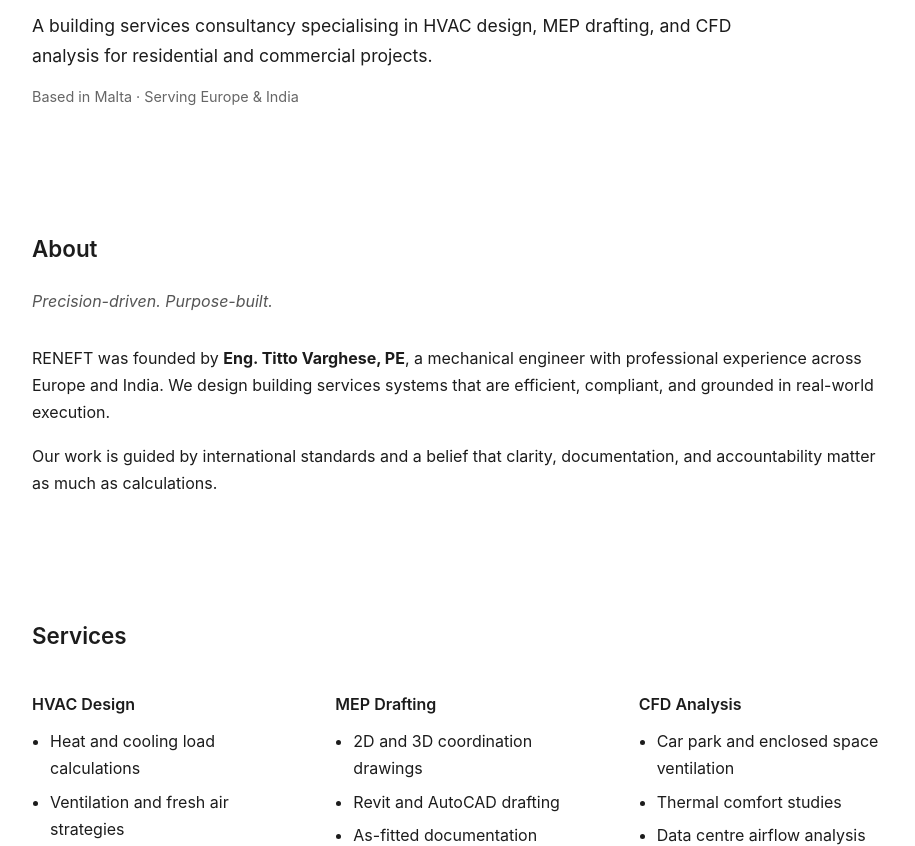
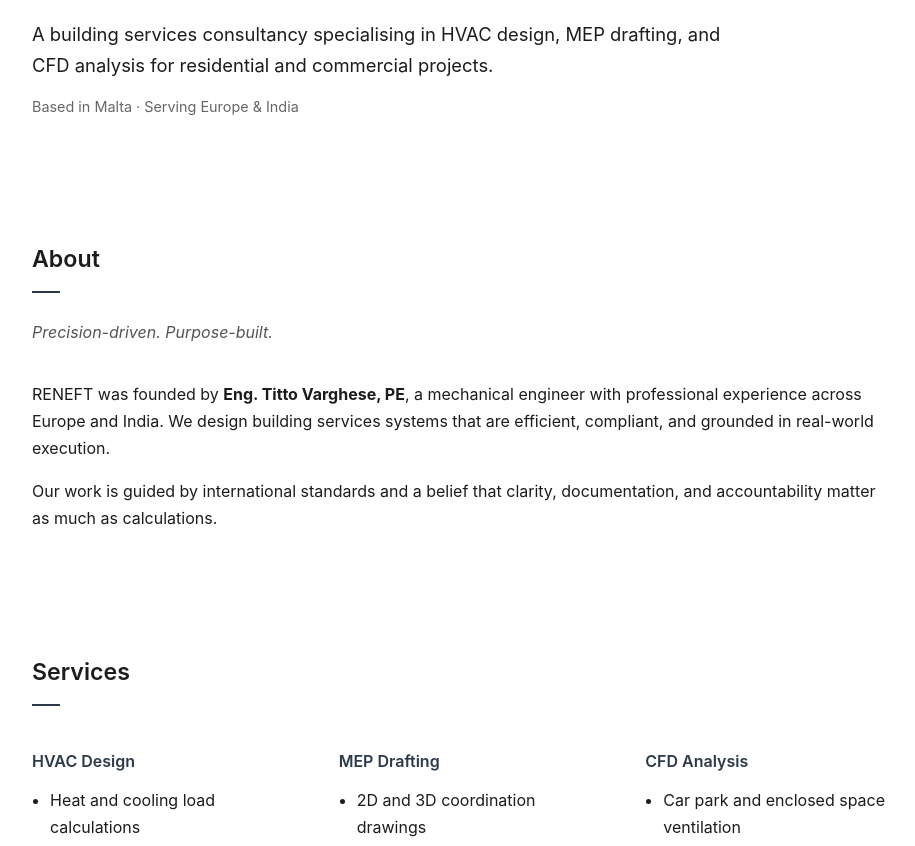
Before and after one commit to SharonElizaJ/reneft-site, a plain HTML site: page index.html in a window 1280 px wide. Shown: the part 323-1169 px from the top of the page, without its empty margins (178-1093 px from the left). Drawn offline with Linux system fonts and the light colour scheme.

Commit message:
Update style.css

```diff
--- a/style.css
+++ b/style.css
@@ -11,24 +11,33 @@ body {
   background: #ffffff;
 }
 
+/* SUBTLE ACCENT COLOUR */
+:root {
+  --accent: #2a3a4a; /* deep blue-grey */
+}
+
 /* HERO */
 .hero {
   max-width: 900px;
-  margin: 140px auto 120px;
+  margin: 140px auto 110px;
   padding: 0 20px;
 }
 
 .hero h1 {
-  font-size: 3.2rem;
+  font-size: 3.3rem;
   font-weight: 600;
-  letter-spacing: -0.5px;
-  margin-bottom: 20px;
+  letter-spacing: -0.6px;
+  margin-bottom: 22px;
+}
+
+.hero h1 span {
+  color: var(--accent);
 }
 
 .hero-sub {
-  font-size: 1.1rem;
-  max-width: 700px;
-  margin-bottom: 12px;
+  font-size: 1.15rem;
+  max-width: 720px;
+  margin-bottom: 14px;
 }
 
 .hero-meta {
@@ -44,28 +53,41 @@ body {
 }
 
 .section h2 {
-  font-size: 1.4rem;
+  font-size: 1.45rem;
   font-weight: 600;
-  margin-bottom: 20px;
+  margin-bottom: 26px;
+  position: relative;
 }
 
+/* subtle section marker */
+.section h2::after {
+  content: "";
+  display: block;
+  width: 28px;
+  height: 2px;
+  background: var(--accent);
+  margin-top: 12px;
+}
+
+/* LEAD TEXT */
 .lead {
   font-style: italic;
   color: #555;
-  margin-bottom: 30px;
+  margin-bottom: 34px;
 }
 
 /* SERVICES */
 .services {
   display: grid;
   grid-template-columns: repeat(auto-fit, minmax(220px, 1fr));
-  gap: 50px;
+  gap: 60px;
 }
 
 .services h3 {
   font-size: 1rem;
   font-weight: 600;
-  margin-bottom: 10px;
+  margin-bottom: 12px;
+  color: var(--accent);
 }
 
 .services ul {
@@ -74,19 +96,19 @@ body {
 }
 
 .services li {
-  margin-bottom: 6px;
+  margin-bottom: 8px;
 }
 
 /* CONTACT */
 .contact {
-  margin-bottom: 80px;
+  margin-bottom: 90px;
 }
 
 .contact-line a {
   font-size: 1rem;
   text-decoration: none;
-  color: #1c1c1c;
-  border-bottom: 1px solid #ccc;
+  color: var(--accent);
+  border-bottom: 1px solid rgba(42, 58, 74, 0.3);
 }
 
 /* FOOTER */
```
